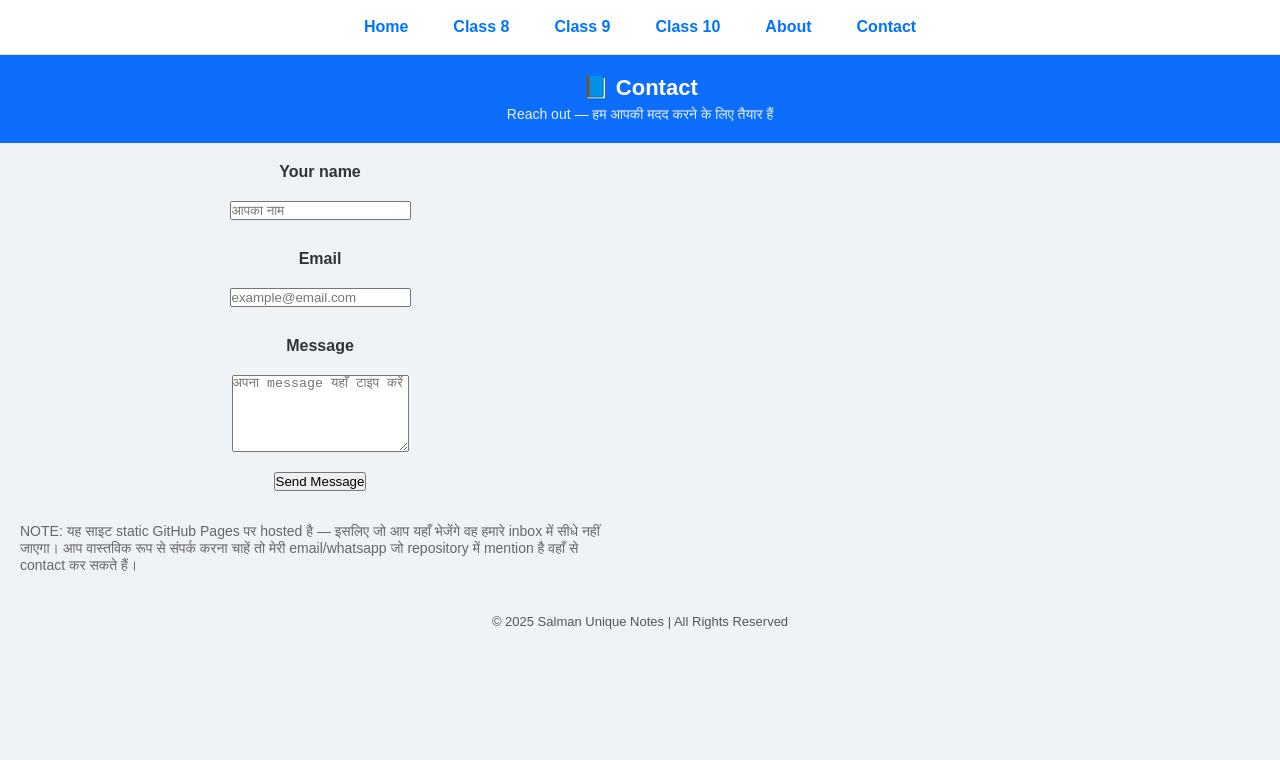
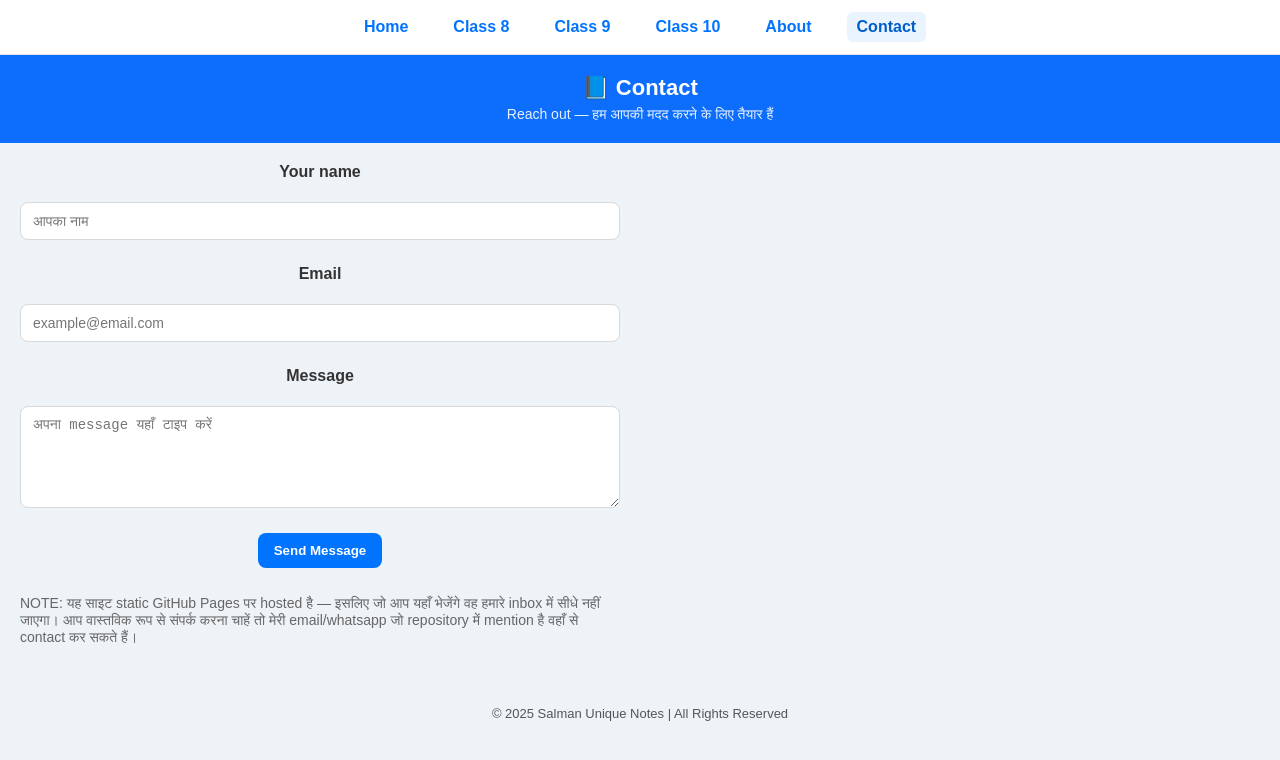
Before and after one commit to coachingwork2409-art/Nafisnotes, a plain HTML site: page Contact.html in a window 1280 px wide. Drawn offline with Linux system fonts and the light colour scheme.

Commit message:
Update style.css

```diff
--- a/css/style.css
+++ b/css/style.css
@@ -1,3 +1,4 @@
+/* RESET */
 * {
     margin: 0;
     padding: 0;
@@ -7,9 +8,68 @@
 body {
     font-family: Arial, sans-serif;
     background: #eef3f8;
+    width: 100%;
 }
 
-/* ⭐ TOP NAVBAR ONLY */
+/* HEADER */
+.header {
+    background: #0d6efd;
+    color: white;
+    text-align: center;
+    padding: 20px 10px;
+}
+
+.header h1 {
+    font-size: 22px;
+    margin-bottom: 5px;
+}
+
+.header p {
+    font-size: 14px;
+    opacity: 0.9;
+}
+
+/* MAIN BOX */
+.main-box {
+    width: 100%;
+    padding: 20px 10px;
+    display: flex;
+    flex-direction: column;
+    align-items: center;
+    gap: 15px;
+}
+
+/* CARD BUTTONS */
+.card, .chapter-card {
+    width: 85%;
+    max-width: 350px;
+    background: white;
+    padding: 15px;
+    text-align: center;
+    border-radius: 12px;
+    font-size: 18px;
+    text-decoration: none;
+    color: #0d6efd;
+    box-shadow: 0 4px 10px rgba(0,0,0,0.1);
+    transition: 0.2s;
+    display: block;
+}
+
+.card:hover, .chapter-card:hover {
+    background: #eef4ff;
+    transform: scale(1.05);
+}
+
+/* FOOTER */
+.footer {
+    text-align: center;
+    padding: 15px;
+    margin-top: 25px;
+    font-size: 13px;
+    color: #555;
+}
+
+/* ⭐ TOP NAVBAR */
 .top-nav {
     width: 100%;
     background: #ffffff;
@@ -35,55 +95,32 @@ body {
     background: #eef4ff;
 }
 
-/* HEADER */
-.header {
-    background: #0d6efd;
-    color: white;
-    text-align: center;
-    padding: 20px 10px;
+.top-nav a.active {
+    background: #eaf4ff;
+    color: #005ecb;
 }
 
-.header h1 {
-    font-size: 22px;
-    margin-bottom: 5px;
+/* FORM FIELDS */
+.input-field {
+    width: 100%;
+    padding: 10px 12px;
+    border-radius: 8px;
+    border: 1px solid #d8d8d8;
+    font-size: 14px;
+    margin-top: 6px;
 }
 
-.header p {
-    font-size: 14px;
-    opacity: 0.9;
+.btn {
+    background: #0073ff;
+    color: white;
+    padding: 10px 16px;
+    border-radius: 8px;
+    font-weight: 700;
+    border: none;
+    cursor: pointer;
+    margin-top: 10px;
 }
 
-/* MAIN CONTENT */
-.main-box {
-    padding: 20px;
-    display: flex;
-    flex-direction: column;
-    align-items: center;
-    gap: 20px;
+.btn:hover {
+    background: #005ecb;
 }
-
-.card {
-    width: 85%;
-    max-width: 360px;
-    background: white;
-    padding: 18px;
-    text-align: center;
-    border-radius: 12px;
-    font-size: 18px;
-    text-decoration: none;
-    color: #0d6efd;
-    box-shadow: 0 4px 10px rgba(0,0,0,0.1);
-    transition: 0.2s;
-}
-
-.card:hover {
-    transform: scale(1.03);
-}
-
-/* FOOTER */
-.footer {
-    text-align: center;
-    padding: 20px;
-    font-size: 13px;
-    color: #555;
-}
```
